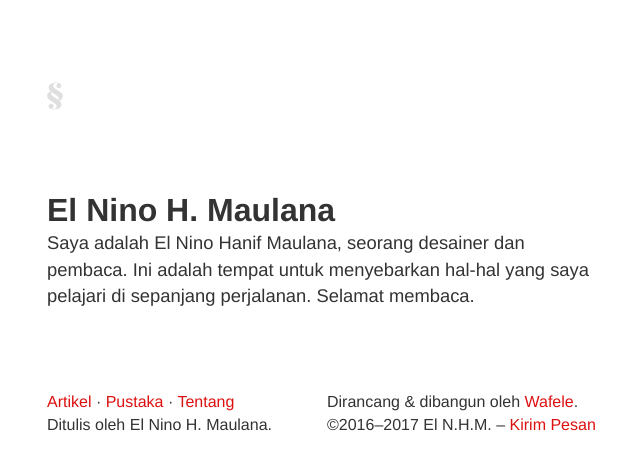
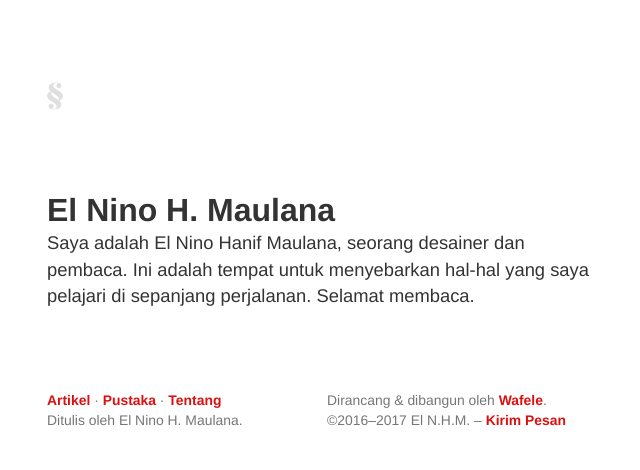
Before and after one commit to tertanda/elnino.github.io, a Jekyll site: the page built from index.md, in a window 1280 px wide. Shown: the top 470 px of the page, without its empty margins (313-953 px from the left). Built offline with Jekyll 4.4.1, drawn with Linux system fonts in a browser that asks for light colours.

Commit message:
First commit.

```diff
--- a/_includes/style.scss
+++ b/_includes/style.scss
@@ -3,4 +3,5 @@
 @import "base/typo"    ;
 @import "layout/header";
 @import "layout/main"  ;
+@import "layout/footer";
 @import "responsive"   ;
```
